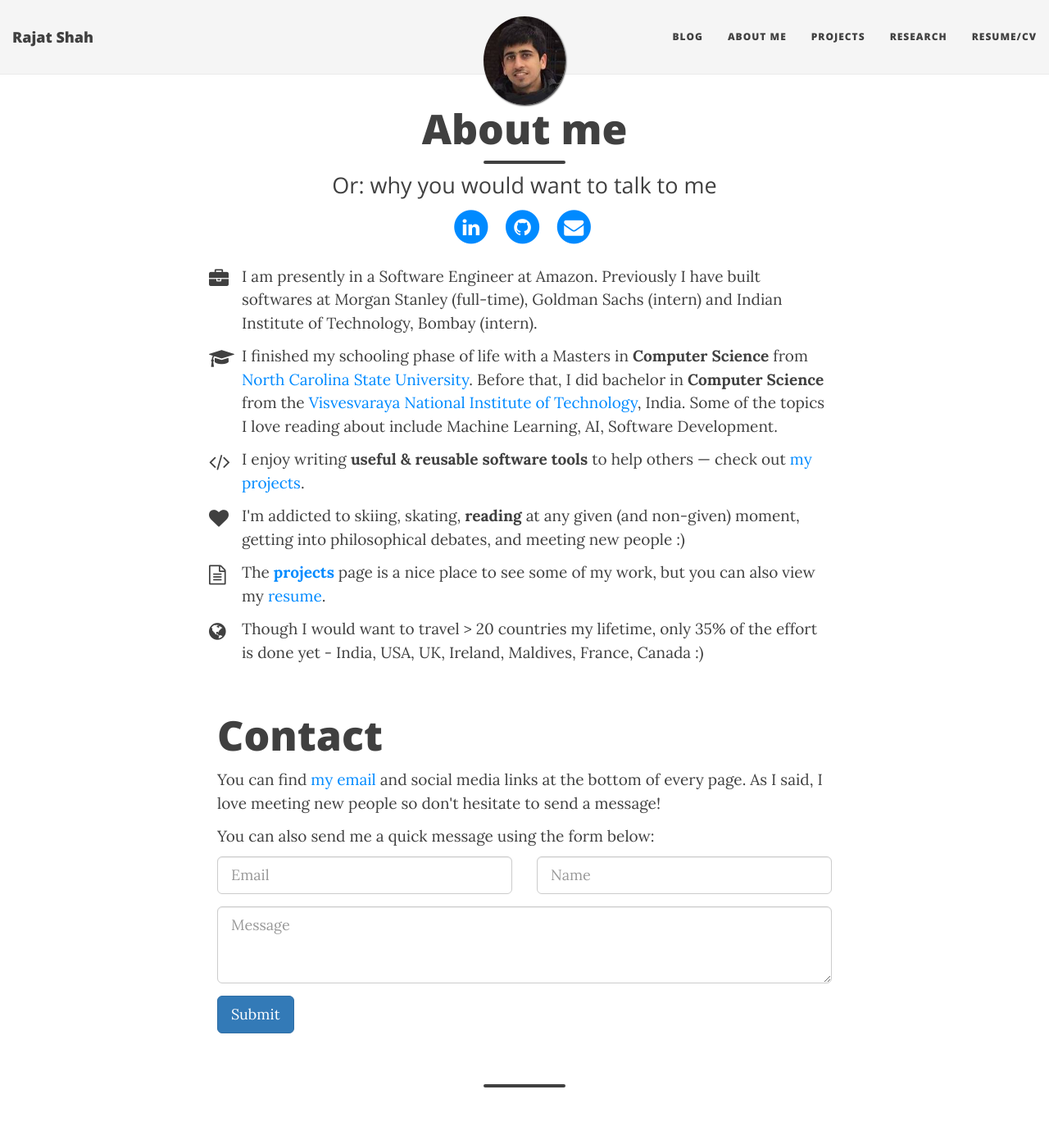
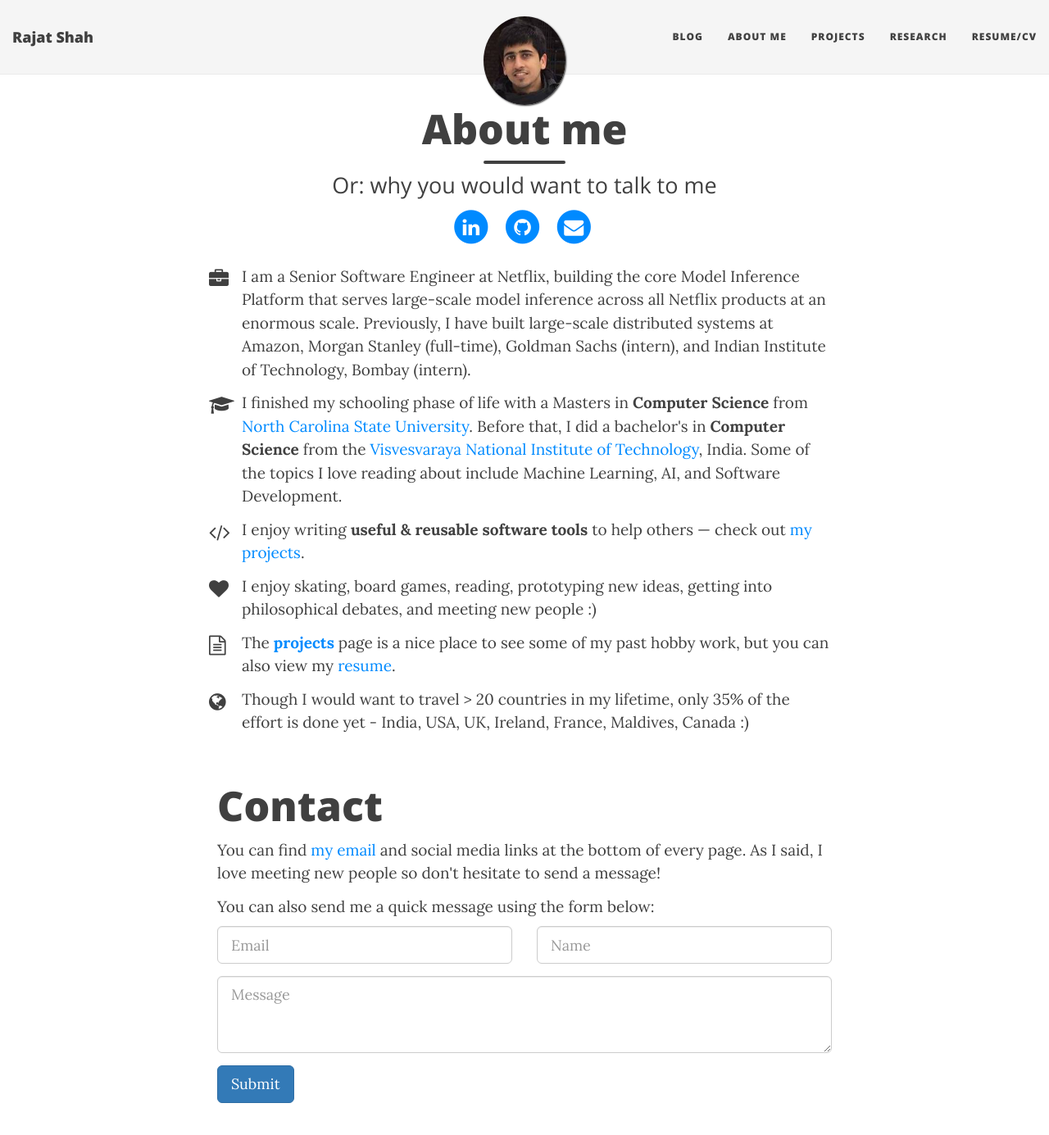
Before and after one commit to shahrajat/shahrajat.github.io, a Jekyll site: the page built from aboutme.html, in a window 1280 px wide and 1400 px high. Shown: the top 1385 px of the window at 82% size. Built offline with Jekyll 4.4.1, drawn with Linux system fonts in a browser that asks for light colours; nearby versions of some CDN libraries.

Commit message:
Update aboutme.html

```diff
--- a/aboutme.html
+++ b/aboutme.html
@@ -10,12 +10,14 @@
 
 <p class="about-text">
 <span class="fa fa-briefcase about-icon"></span>
-I am presently in a Software Engineer at Amazon. Previously I have built softwares at Morgan Stanley (full-time), Goldman Sachs (intern) and Indian Institute of Technology, Bombay (intern).
+I am a Senior Software Engineer at Netflix, building the core Model Inference Platform that serves large-scale model inference across all Netflix products at an enormous scale. Previously, I have built large-scale distributed systems at Amazon, Morgan Stanley (full-time), Goldman Sachs (intern), and Indian Institute of Technology, Bombay (intern).
 </p>
 
 <p class="about-text">
 <span class="fa fa-graduation-cap about-icon"></span>
-I finished my schooling phase of life with a Masters in <strong>Computer Science</strong> from <a href="https://ncsu.edu" target="_blank">North Carolina State University</a>. Before that, I did bachelor in <strong>Computer Science</strong> from the <a href="http://vnit.ac.in" target="_blank">Visvesvaraya National Institute of Technology</a>, India. Some of the topics I love reading about include Machine Learning, AI, Software Development.
+I finished my schooling phase of life with a Masters in <strong>Computer Science</strong> from <a href="https://ncsu.edu" target="_blank">North Carolina State University</a>.
+Before that, I did a bachelor's in <strong>Computer Science</strong> from the <a href="http://vnit.ac.in" target="_blank">Visvesvaraya National Institute of Technology</a>, India.
+Some of the topics I love reading about include Machine Learning, AI, and Software Development.
 </p>
 
 <p class="about-text">
@@ -25,18 +27,18 @@
 
 <p class="about-text">
 <span class="fa fa-heart about-icon"></span>
-I'm addicted to skiing, skating, <strong>reading</strong> at any given (and non-given) moment, getting into philosophical debates,
+I enjoy skating, board games, reading, prototyping new ideas, getting into philosophical debates,
 and meeting new people :)
 </p>
 
 <p class="about-text">
 <span class="fa fa-file-text-o about-icon"></span>
-The <strong><a href="/projects">projects</a></strong> page is a nice place to see some of my work, but you can also view my <a href="http://shahrajat.com/resume.pdf" target="_blank">resume</a>.
+The <strong><a href="/projects">projects</a></strong> page is a nice place to see some of my past hobby work, but you can also view my <a href="http://shahrajat.com/resume.pdf" target="_blank">resume</a>.
 </p>
 
 <p class="about-text">
 <span class="fa fa-globe about-icon"></span>
-Though I would want to travel > 20 countries my lifetime, only 35% of the effort is done yet - India, USA, UK, Ireland, Maldives, France, Canada :)
+Though I would want to travel > 20 countries in my lifetime, only 35% of the effort is done yet - India, USA, UK, Ireland, France, Maldives, Canada :)
 </p>
 
 </div>
@@ -44,7 +46,7 @@
 <div id="contactme-section">
 <h1 id="contact">Contact</h1>
 
-<p>You can find <a href="mailto:me@shahrajat.com">my email</a> and social media links at the bottom of every page. As I said, I love meeting new people so don't hesitate to send a message!</p>
+<p>You can find <a href="mailto:hi@shahrajat.com">my email</a> and social media links at the bottom of every page. As I said, I love meeting new people so don't hesitate to send a message!</p>
 
 <form action="https://formspree.io/f/mgepyyeo" method="POST" class="form" id="contact-form">
   <p>You can also send me a quick message using the form below:</p>
```
